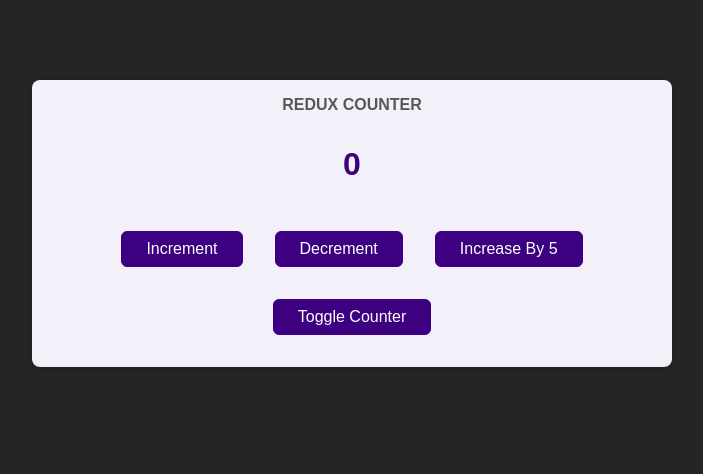
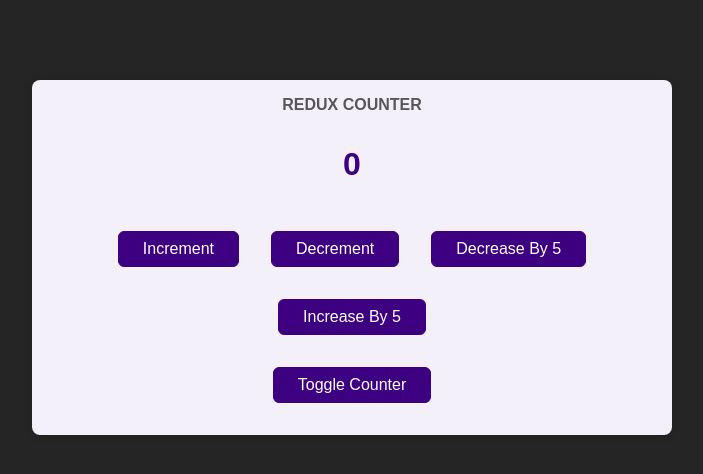
Before and after one commit to shubhampatil01/Redux, a React (Create React App) app: page / in a window 1280 px wide. Shown: the top 474 px of the page, without its empty margins (288-991 px from the left). Built offline with nearby package versions, Linux system fonts and the light colour scheme.

Commit message:
decrease

```diff
--- a/src/components/Counter.js
+++ b/src/components/Counter.js
@@ -15,7 +15,9 @@
   };
   const increaseHandler = () => {
     dispatch(counterAction.increase(5));
-    console.log("Called");
+  };
+  const decreaseHandler = () => {
+    dispatch(counterAction.decrease(5));
   };
   const toggleCounterHandler = () => {
     dispatch(counterAction.toggleCounter());
@@ -27,6 +29,7 @@
       <div>
         <button onClick={incrementHandler}>Increment</button>
         <button onClick={decrementHandler}>Decrement</button>
+        <button onClick={decreaseHandler}>Decrease By 5</button>
         <button onClick={increaseHandler}>Increase By 5</button>
       </div>
       <button onClick={toggleCounterHandler}>Toggle Counter</button>
--- a/src/store/index.js
+++ b/src/store/index.js
@@ -14,6 +14,9 @@
     increase(state, action) {
       state.counter = state.counter + action.payload;
     },
+    decrease(state, action) {
+      state.counter = state.counter - action.payload;
+    },
     toggleCounter(state) {
       state.showCounter = !state.showCounter;
     },
```
